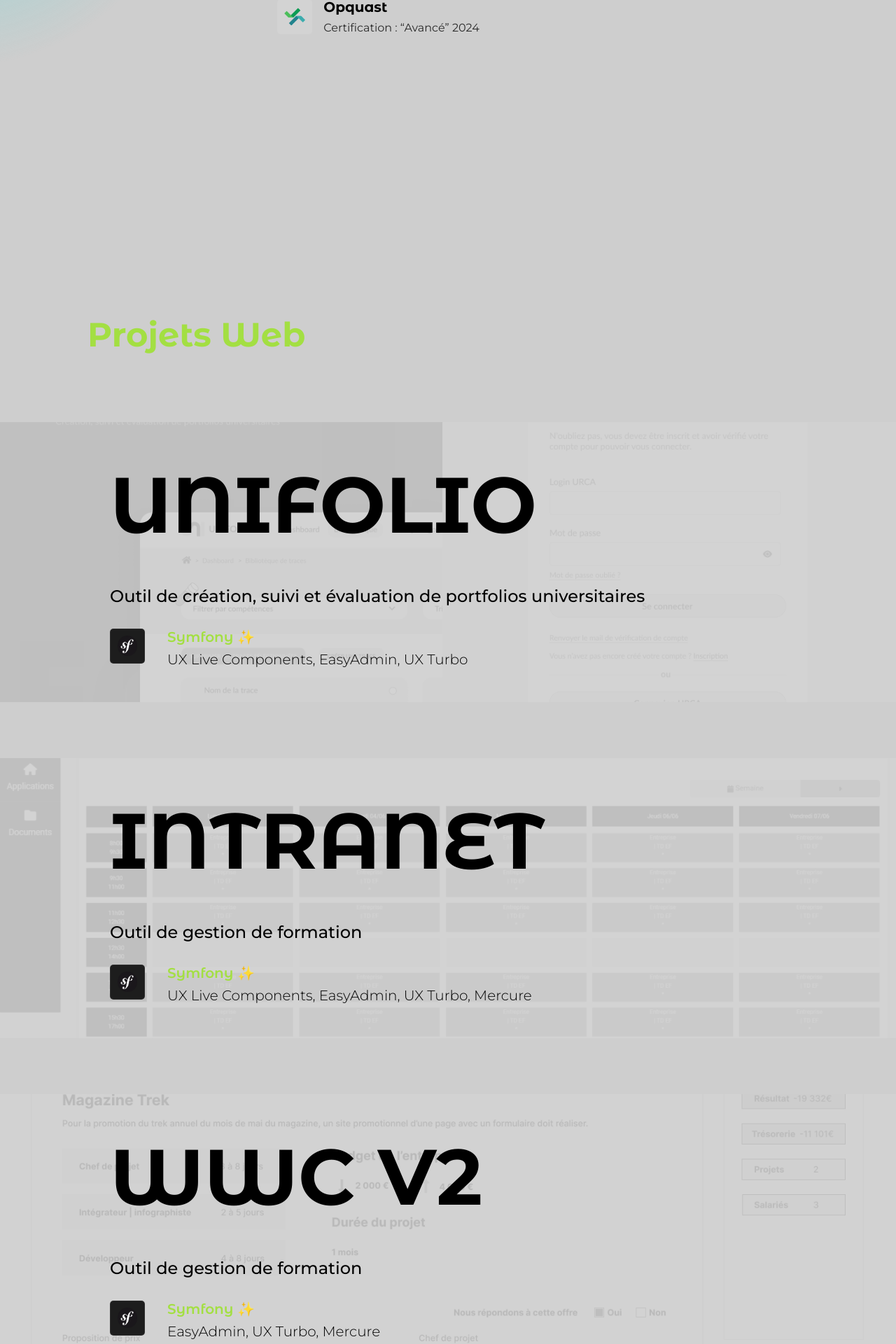
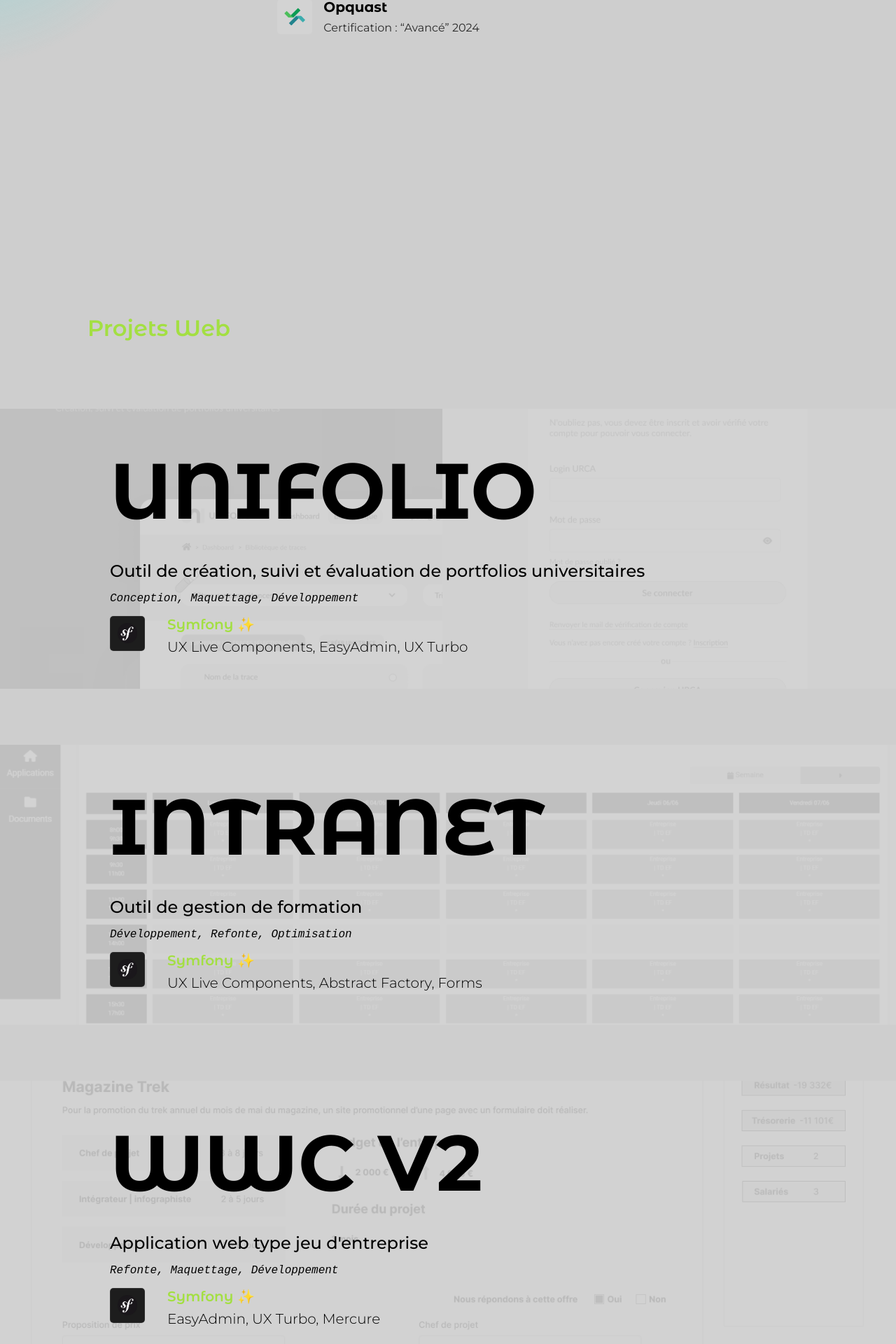
Before and after one commit to CyndelHerolt/personal_website, a Vue app: page / in a window 1280 px wide. Shown: the part 2563-4483 px from the top of the page at 70% size. Built offline with nearby package versions, Linux system fonts and the light colour scheme.

Commit message:
projects preview

```diff
--- a/src/components/Competences.vue
+++ b/src/components/Competences.vue
@@ -18,7 +18,7 @@
           </div>
           <div class="descript">
             <h4 style="color: #A3DF42">Symfony ✨</h4>
-            <p>UX Live Components, EasyAdmin, UX Turbo, Mercure</p>
+            <p>UX Live Components, UX Turbo, Mercure, EasyAdmin</p>
           </div>
         </li>
         <li>
--- a/src/components/Home.vue
+++ b/src/components/Home.vue
@@ -10,7 +10,7 @@
   <main>
     <section class="landing">
       <article>
-        <img src="/img/minimoi.png" alt="">
+        <img src="/img/minimoi.png" alt="auto-portrait">
         <div class="intro">
           <div>
             <h1>Cyndel Herolt</h1>
--- a/src/components/Projets.vue
+++ b/src/components/Projets.vue
@@ -10,6 +10,7 @@
       <div class="infos">
         <h2>Unifolio</h2>
         <p>Outil de création, suivi et évaluation de portfolios universitaires</p>
+        <em>Conception, Maquettage, Développement</em>
         <div>
           <div class="icon">
             <img src="/icons/sf.png" alt="logo du framework symfony">
@@ -26,13 +27,15 @@
       <div class="infos">
         <h2>Intranet</h2>
         <p>Outil de gestion de formation</p>
+        <em>Développement, Refonte, Optimisation</em>
         <div>
           <div class="icon">
             <img src="/icons/sf.png" alt="logo du framework symfony">
           </div>
           <div class="descript">
             <h4 style="color: #A3DF42">Symfony ✨</h4>
-            <p>UX Live Components, EasyAdmin, UX Turbo, Mercure</p>
+            <p>UX Live Components, Abstract Factory, Forms
+            </p>
           </div>
         </div>
       </div>
@@ -41,7 +44,8 @@
       <div class="banniere" style="background-image: url(/img/wwcv2.png)"></div>
       <div class="infos">
         <h2>WWC V2</h2>
-        <p>Outil de gestion de formation</p>
+        <p>Application web type jeu d'entreprise</p>
+        <em>Refonte, Maquettage, Développement</em>
         <div>
           <div class="icon">
             <img src="/icons/sf.png" alt="logo du framework symfony">
@@ -53,9 +57,6 @@
         </div>
       </div>
     </article>
-
-    <h1>Photographie</h1>
-    <h1>Illustrations</h1>
   </section>
 </template>
 
@@ -69,8 +70,8 @@
   gap: 5rem;
 
   h1 {
-    font-size: 3rem;
-    font-weight: 700;
+    font-size: 2rem;
+    font-weight: 600;
     color: var(--primary);
   }
 
@@ -95,7 +96,7 @@
       display: flex;
       flex-direction: column;
       justify-content: center;
-      gap: 2rem;
+      gap: 1rem;
       height: 100%;
       padding: 0 2rem;
 
@@ -154,5 +155,6 @@
     }
   }
 }
+
 }
 </style>
```
Lines whose indentation alone changed are shown as unchanged.
